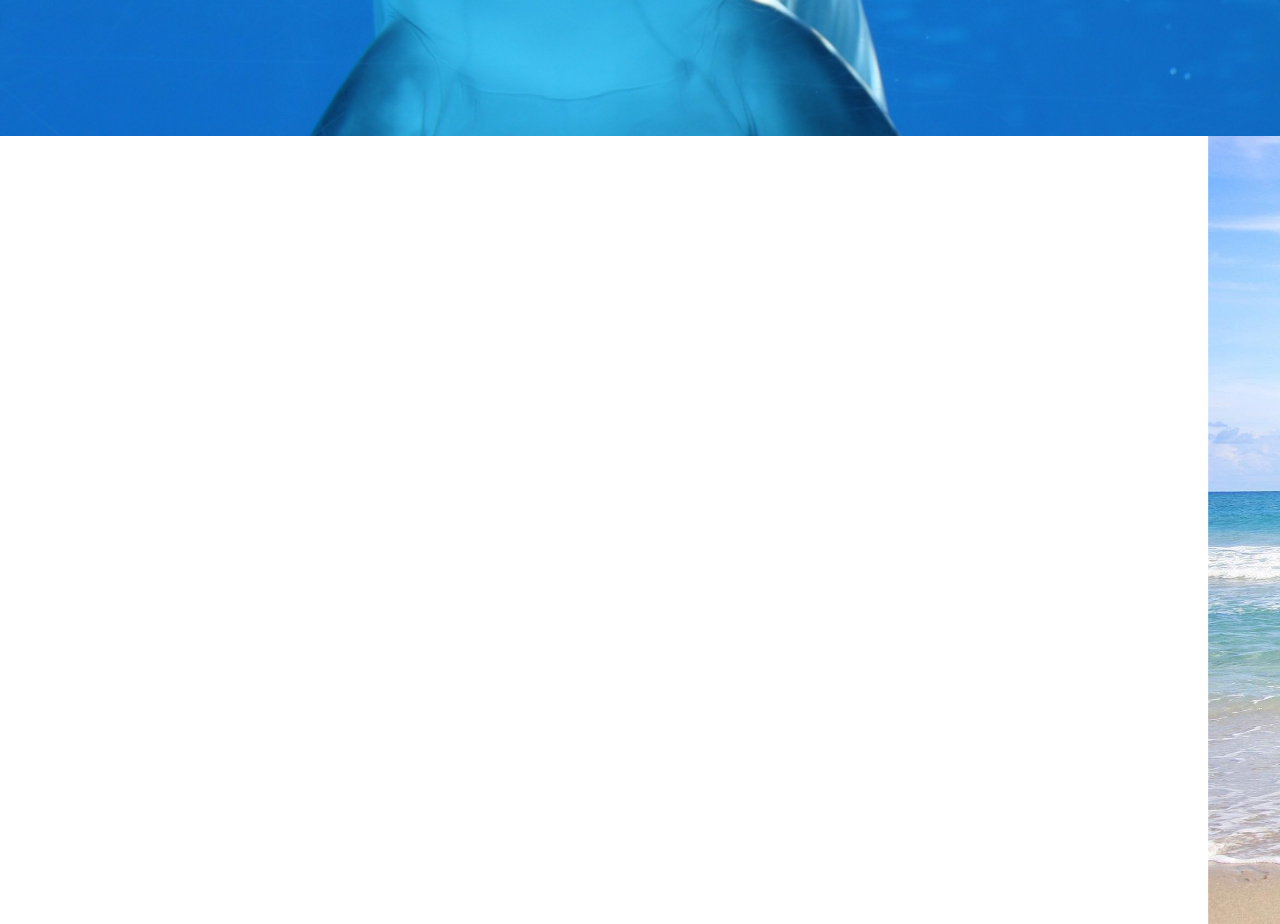
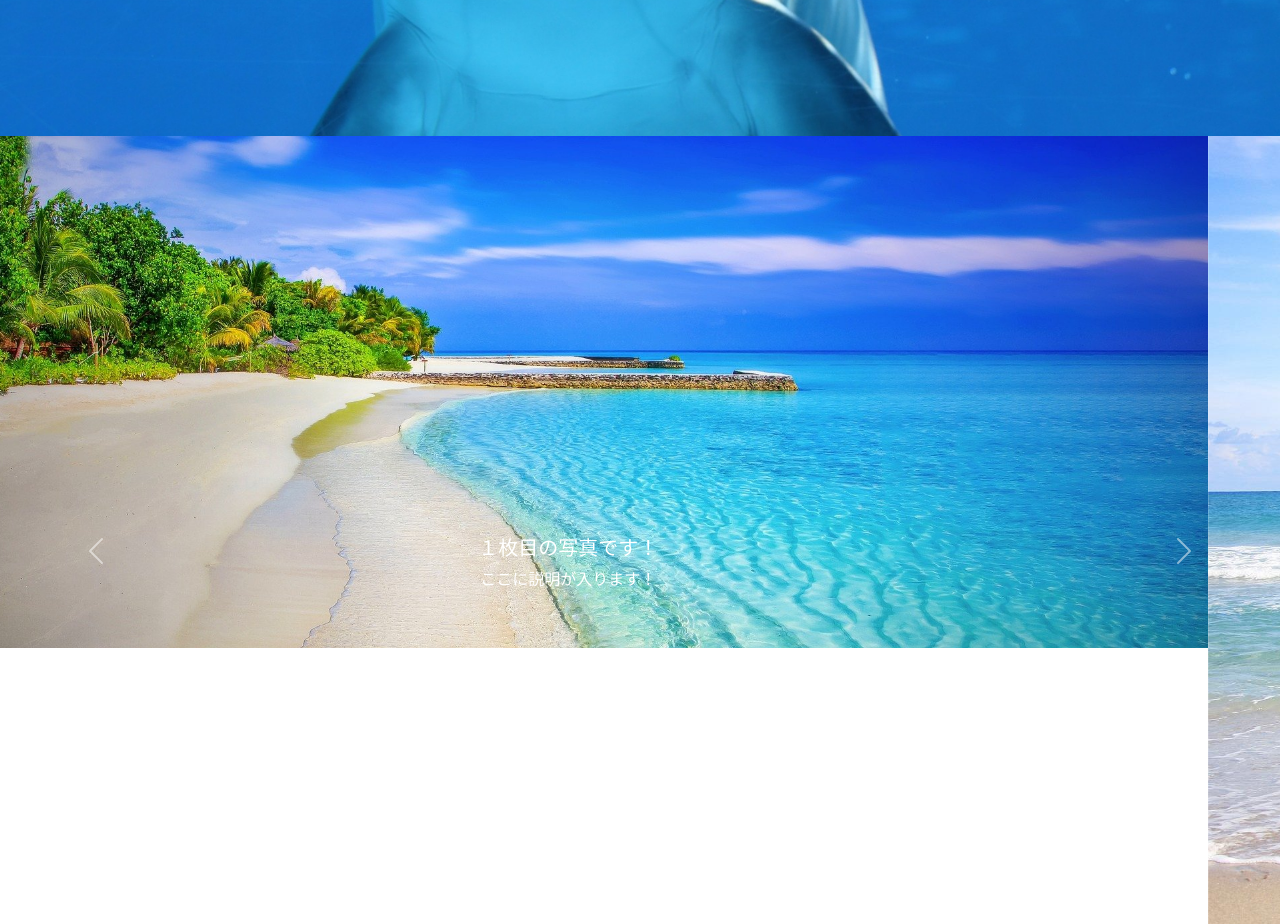
Before and after one commit to rm4158/rm4158.github.io, a plain HTML site: page index.html in a window 1280 px wide. Shown: the part 1300-2224 px from the top of the page. Drawn offline with nearby package versions, Linux system fonts and the light colour scheme; files whose address does not match are found by name; a web font is replaced by a local one.

Commit message:
Update index.html

```diff
--- a/index.html
+++ b/index.html
@@ -58,7 +58,7 @@
       </div>
       <div class="carousel-inner">
         <div class="carousel-item active">
-          <img src="素材/img03.jpg" class="d-block w-100" alt="画像">
+          <img src="https://github.com/rm4158/rm4158.github.io/blob/main/img03.jpg?raw=true" class="d-block w-100" alt="画像">
           <div class="carousel-caption d-none d-md-block">
             <h5>１枚目の写真です！</h5>
             <p>ここに説明が入ります！</p>
```
